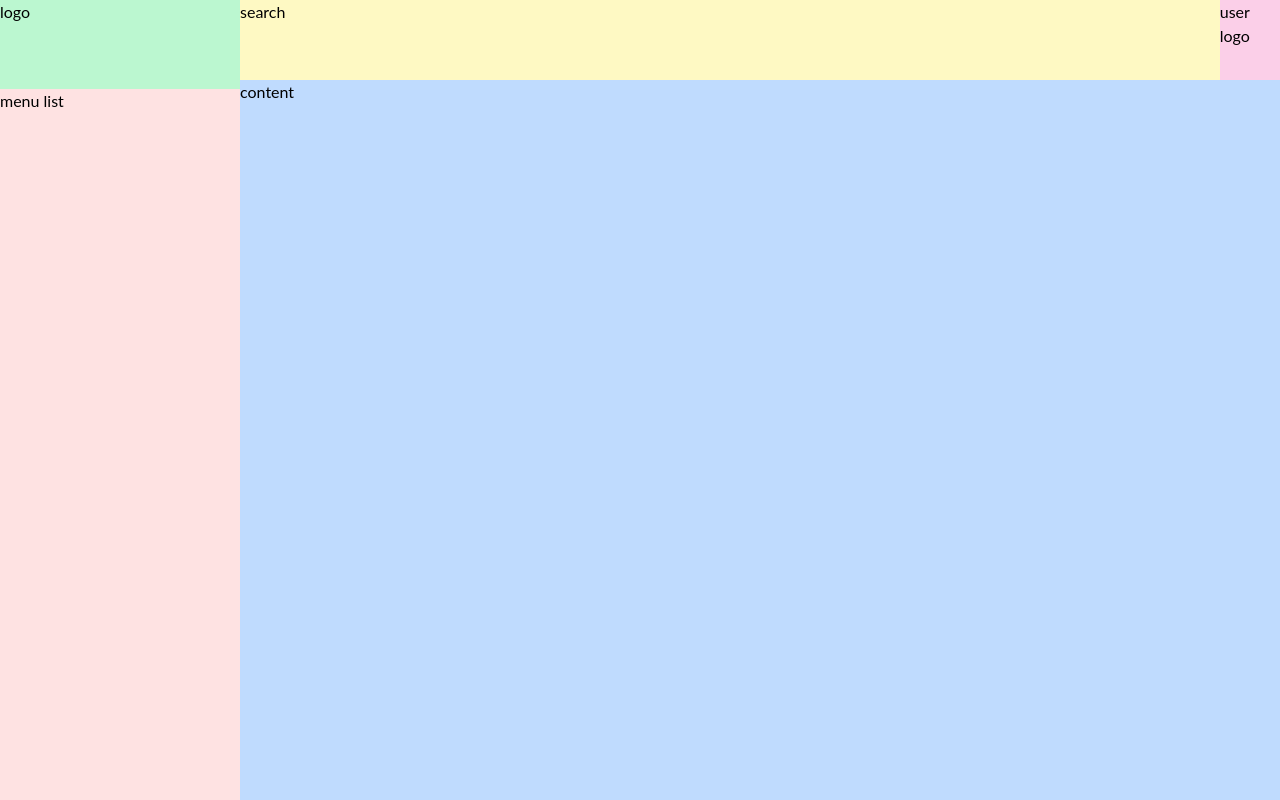
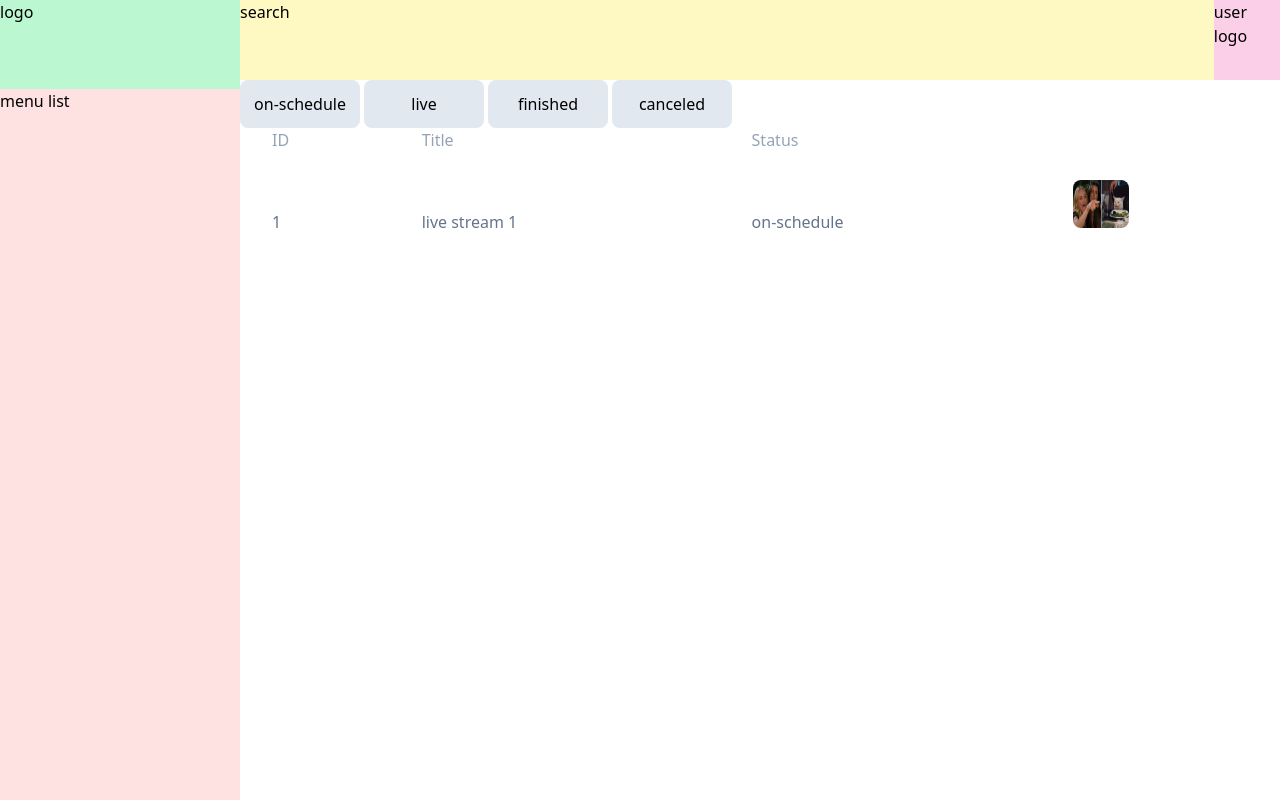
Before and after one commit to alphalt96/learn-reactjs, a React (Create React App) app: page / in a window 1280 px wide. Built offline with nearby package versions, Linux system fonts and the light colour scheme; the HTML template or start-up script is replaced by a standard one.

Commit message:
feat: implement basic table to learn componentDidMount, componentDidUpdate

```diff
--- a/package.json
+++ b/package.json
@@ -13,6 +13,7 @@
     "react": "^18.2.0",
     "react-dom": "^18.2.0",
     "react-icons": "^4.7.1",
+    "react-router-dom": "^6.8.1",
     "react-scripts": "5.0.1",
     "typescript": "^4.9.5",
     "web-vitals": "^2.1.4"
--- a/src/App.tsx
+++ b/src/App.tsx
@@ -1,6 +1,7 @@
 import React from 'react';
 import logo from './assets/logo.svg';
 import './App.css';
+import { LiveManagement } from './components/liveManagement';
 
 function App() {
   return (
@@ -15,17 +16,17 @@ function App() {
           menu list
         </div>
       </div>
-      <div className="bg-blue-200 flex flex-col w-full">
+      <div className="flex flex-col w-full">
         <div className="bg-white h-80 flex flex-row">
           {/* search bar + user icon */}
           <div className="w-full bg-yellow-100">
             search
           </div>
-          <div className="bg-pink-200">
+          <div className="bg-pink-200 ">
             user logo
           </div>
         </div>
-        content
+        <LiveManagement/>
       </div>
     </div>
   );
--- /dev/null
+++ b/src/components/liveManagement.tsx
@@ -0,0 +1,49 @@
+import React from 'react';
+import { LiveCategory } from '../utils/enums';
+import { LiveManagementStateType } from '../utils/types';
+import { LiveTable } from './liveTable';
+
+const tabs = [
+  LiveCategory.OnSchedule,
+  LiveCategory.Live,
+  LiveCategory.Finished,
+  LiveCategory.Canceled
+];
+
+export class LiveManagement extends React.Component<{}, LiveManagementStateType> {
+  constructor(props: any) {
+    super(props);
+
+    this.state = {
+      currentTab: tabs[0]
+    }
+
+    this.changeTab = this.changeTab.bind(this);
+  }
+
+  changeTab(e: any) {
+    this.setState({
+      currentTab: e.target.value
+    });
+  }
+
+  render() {
+    return (
+      <div className="flex flex-col">
+        <div className="flex flex-row gap-1">
+          {tabs.map(tab => (
+            <button
+              key={tab}
+              className="w-120 right-3 p-3 rounded-lg bg-slate-200 cursor-pointer hover:shadow-md transition-all"
+              onClick={this.changeTab}
+              value={tab}
+            >
+              {tab}
+            </button>
+          ))}
+        </div>
+        <LiveTable currentTab={this.state.currentTab} />
+      </div>
+    )
+  }
+}
--- /dev/null
+++ b/src/components/liveTable.tsx
@@ -0,0 +1,76 @@
+import React from 'react';
+
+import client from '../utils/client';
+import { LiveManagementStateType, LiveStateType } from '../utils/types';
+import temoraryImage from '../assets/1.jpeg';
+
+const tableCols = [
+  'ID', 'Title', 'Status'
+];
+
+export class LiveTable extends React.Component<LiveManagementStateType, LiveStateType> {
+  constructor(props: any) {
+    super(props);
+
+    this.state = {
+      lives: []
+    }
+  }
+
+  componentDidMount(): void {
+    this.setState((state, props) => ({
+      lives: client.getLivesByCategory(this.props.currentTab)
+    }));
+  }
+
+  componentDidUpdate(prevProps: Readonly<LiveManagementStateType>, prevState: Readonly<LiveStateType>): void {
+    if (prevProps.currentTab !== this.props.currentTab) {
+      const updatedLiveList = client.getLivesByCategory(this.props.currentTab);
+      this.setState({
+        lives: updatedLiveList
+      });
+    }
+  }
+
+  render() {
+    return (
+      <div>
+        <table
+          className="table-auto w-full"
+        >
+          <thead>
+            <tr>
+              {tableCols.map((colName) => {
+                return (
+                  <th
+                    key={colName}
+                    className="border-b dark:border-slate-600 font-medium p-4 pl-8 pt-0 pb-3 text-slate-400 dark:text-slate-500 text-left"
+                  >{colName}</th>
+                )
+              })}
+            </tr>
+          </thead>
+          <tbody>
+            {this.state.lives.map(live => {
+              return (
+                <tr key={live.id}>
+                  <td className="border-b border-slate-100 dark:border-slate-700 p-4 pl-8 text-slate-500 dark:text-slate-400">{live.id}</td>
+                  <td className="border-b border-slate-100 dark:border-slate-700 p-4 pl-8 text-slate-500 dark:text-slate-400">{live.title}</td>
+                  <td className="border-b border-slate-100 dark:border-slate-700 p-4 pl-8 text-slate-500 dark:text-slate-400">{live.status}</td>
+                  <td className="border-b border-slate-100 dark:border-slate-700 p-4 pl-8 text-slate-500 dark:text-slate-400">
+                    {/* temopary disabled */}
+                    {/* {live.image} */}
+                    <img
+                      className="w-14 h-12 rounded-lg"
+                      src={temoraryImage} alt="live-photo"
+                    />
+                  </td>
+                </tr>
+              )
+            })}
+          </tbody>
+        </table>
+      </div>
+    )
+  }
+}
--- a/src/index.css
+++ b/src/index.css
@@ -1,11 +1,47 @@
+html, body, div, span, applet, object, iframe,
+h1, h2, h3, h4, h5, h6, p, blockquote, pre,
+a, abbr, acronym, address, big, cite, code,
+del, dfn, em, img, ins, kbd, q, s, samp,
+small, strike, strong, sub, sup, tt, var,
+b, u, i, center,
+dl, dt, dd, ol, ul, li,
+fieldset, form, label, legend,
+table, caption, tbody, tfoot, thead, tr, th, td,
+article, aside, canvas, details, embed,
+figure, figcaption, footer, header, hgroup,
+menu, nav, output, ruby, section, summary,
+time, mark, audio, video {
+	margin: 0;
+	padding: 0;
+	border: 0;
+	font-size: 100%;
+	font: inherit;
+	vertical-align: baseline;
+}
+/* HTML5 display-role reset for older browsers */
+article, aside, details, figcaption, figure,
+footer, header, hgroup, menu, nav, section {
+	display: block;
+}
+body {
+	line-height: 1;
+}
+ol, ul {
+	list-style: none;
+}
+blockquote, q {
+	quotes: none;
+}
+blockquote:before, blockquote:after,
+q:before, q:after {
+	content: '';
+	content: none;
+}
+table {
+	border-collapse: collapse;
+	border-spacing: 0;
+}
+
 @tailwind base;
 @tailwind components;
 @tailwind utilities;
-
-body {
-  font-family: 'Lato', sans-serif;
-}
-
-.hide-scrollbar::-webkit-scrollbar {
-  display: none;
-}
--- /dev/null
+++ b/src/utils/client.ts
@@ -0,0 +1,57 @@
+import { LiveCategory } from "./enums";
+
+export class Client {
+  constructor() { }
+
+  getLivesByCategory(category: string) {
+    let data: any[] = [];
+
+    // mock data, will be replaced by api implementation
+    switch (category) {
+      case LiveCategory.OnSchedule:
+        data = [
+          {
+            id: 1,
+            title: 'live stream 1',
+            status: 'on-schedule',
+            image: ''
+          }
+        ];
+        break;
+      case LiveCategory.Live:
+        data = [
+          {
+            id: 2,
+            title: 'live stream 2',
+            status: 'live',
+            image: ''
+          }
+        ];
+        break;
+      case LiveCategory.Finished:
+        data = [
+          {
+            id: 3,
+            title: 'live stream 3',
+            status: 'finished',
+            image: ''
+          }
+        ];
+        break;
+      case LiveCategory.Canceled:
+        data = [
+          {
+            id: 4,
+            title: 'live stream 4',
+            status: 'canceled',
+            image: ''
+          }
+        ];
+        break;
+    }
+
+    return data;
+  }
+}
+
+export default new Client();
--- /dev/null
+++ b/src/utils/enums.ts
@@ -0,0 +1,6 @@
+export enum LiveCategory {
+  OnSchedule = 'on-schedule',
+  Live = 'live',
+  Finished = 'finished',
+  Canceled = 'canceled'
+}
--- /dev/null
+++ b/src/utils/types.ts
@@ -0,0 +1,7 @@
+export type LiveStateType = {
+  lives: any[]
+}
+
+export type LiveManagementStateType = {
+  currentTab: string
+};
--- a/tailwind.config.js
+++ b/tailwind.config.js
@@ -5,6 +5,9 @@ module.exports = {
   ],
   theme: {
     extend: {
+      width: {
+        120: '120px'
+      },
       height: {
         80: '80px',
         100: '100px'
```
Also changed, not shown: src/assets/1.jpeg (added), 1 other file (tests, documents, lock files or other folders).
